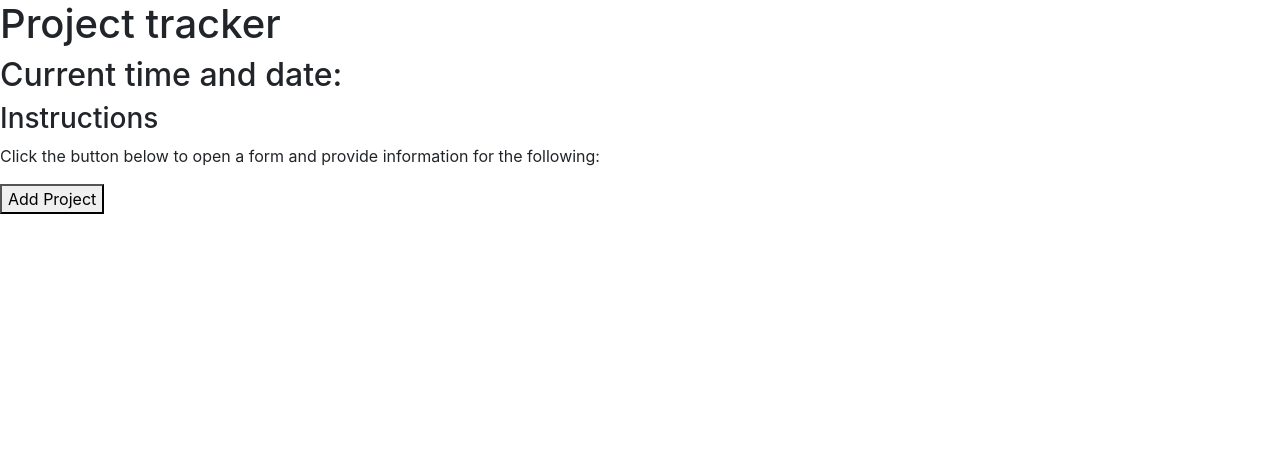
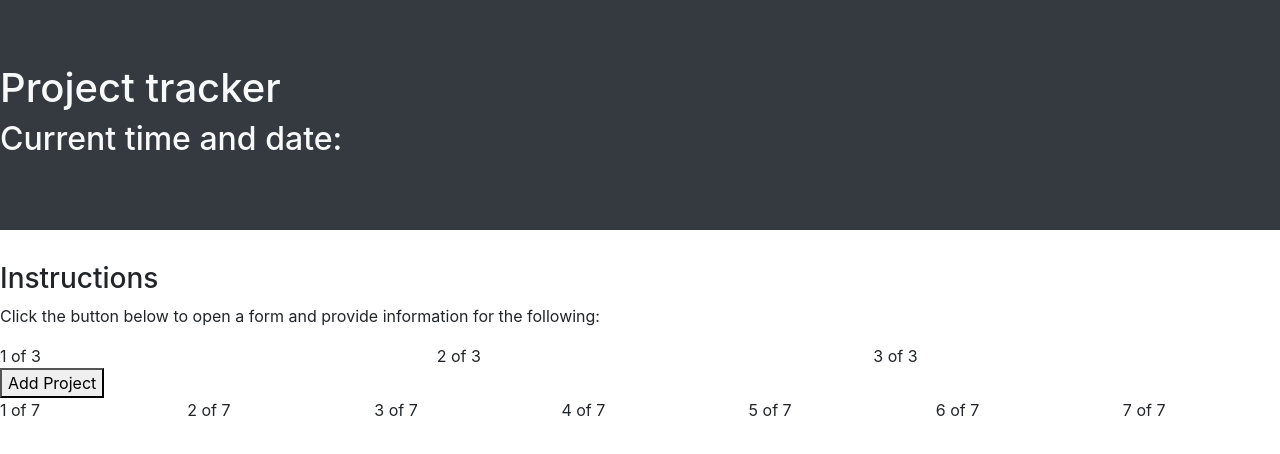
Before and after one commit to wkropat/project-tracker, a plain HTML site: page index.html in a window 1280 px wide. Drawn offline with nearby package versions, Linux system fonts and the light colour scheme.

Commit message:
connected bootstrap

```diff
--- a/index.html
+++ b/index.html
@@ -7,14 +7,17 @@
   <meta http-equiv="X-UA-Compatible" content="ie=edge">
   <meta name="Description" content="Enter your description here" />
   <link rel="stylesheet" href="https://cdnjs.cloudflare.com/ajax/libs/twitter-bootstrap/4.5.0/css/bootstrap.min.css">
+  <link rel="stylesheet" href="https://code.jquery.com/ui/1.12.1/themes/base/jquery-ui.css">
+  <link rel="stylesheet" href="./style.css">
 
   <title>Project Tracker</title>
 </head>
 
 <body>
-    <header>
+    <header class="jumbotron jumbotron-fluid bg-dark text-light">
         <h1>Project tracker</h1>
         <h2>Current time and date:<br/></h2>
+        <h2 id="timegoeshere"></h2>
         <!-- have moment put current date on header h2 -->
 
     </header>
@@ -22,9 +25,21 @@
     <div>
         <!-- Left hand side -->
         <h3>Instructions</h3>
-            <p>Click the button below to open a form and provide information for the following:</p>
-            <!-- grid? list? items: project name, project type, due date, hoursly rate -->
-            <button>Add Project</button>
+        <p>Click the button below to open a form and provide information for the following:</p>
+        <!-- grid? list? items: project name, project type, due date, hoursly rate -->
+        <div class="row">
+            <div class="col">
+              1 of 3
+            </div>
+            <div class="col">
+              2 of 3
+            </div>
+            <div class="col">
+              3 of 3
+            </div>
+          </div>
+        </div>
+        <button>Add Project</button>
 
     </div>
 
@@ -33,7 +48,30 @@
         <!-- At first, this just show the top level grid with 7 options -->
         <!-- Project Name, Project Type, Hourly Rate($), Due Date, Days Until Due Date, Potentioal Total Earnings ($), Close -->
         <!-- Dynamically generate the rows based on the user submission -->
-
+        <div class="row">
+            <div class="col">
+              1 of 7
+            </div>
+            <div class="col">
+              2 of 7
+            </div>
+            <div class="col">
+              3 of 7
+            </div>
+            <div class="col">
+                4 of 7
+            </div>
+            <div class="col">
+                5 of 7
+            </div>
+            <div class="col">
+                6 of 7
+            </div>
+            <div class="col">
+                7 of 7
+            </div>
+          </div>
     </div>
-
+    <script src="https://code.jquery.com/jquery-1.12.4.js"></script>
+    <script src="https://code.jquery.com/ui/1.12.1/jquery-ui.js"></script>
 </body>
```
Also changed, not shown: script.js (+29 -0 lines).
